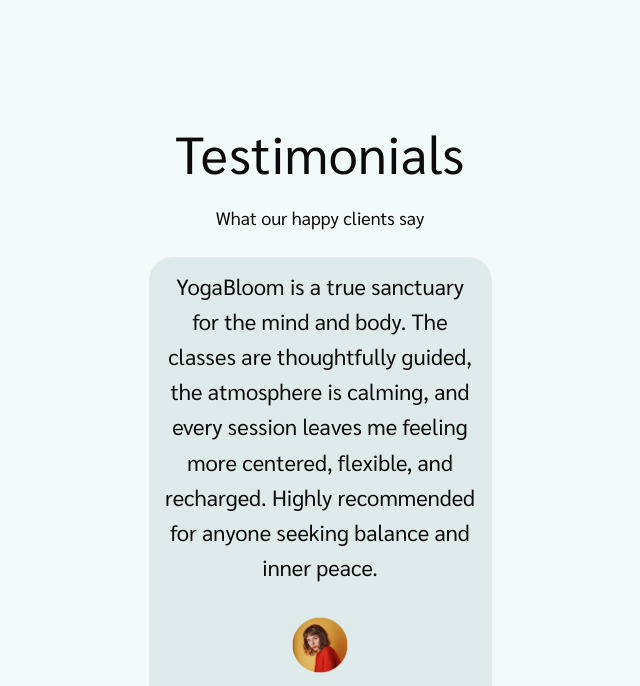
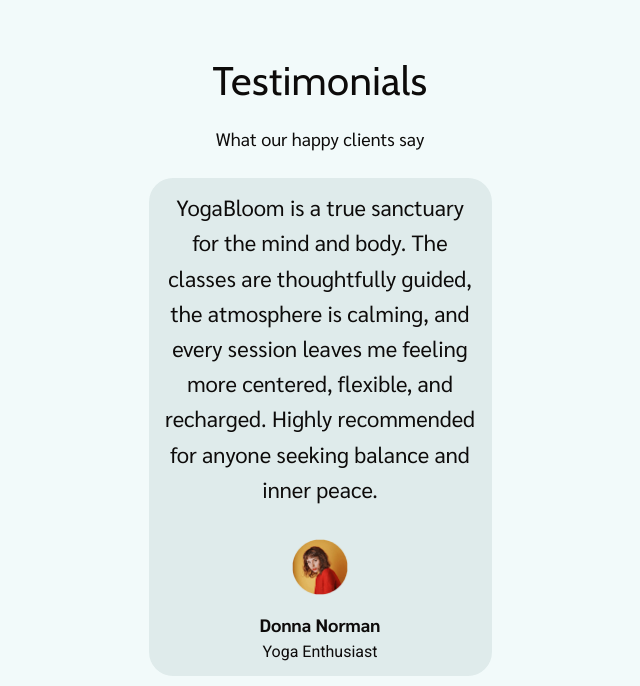
Before and after one commit to Dmytro-Liashenko/project-group-05, a website built with Vite: page src/index.html in a window 1280 px wide. Shown: the part 3550-4236 px from the top of the page, without its empty margins (320-960 px from the left). Built offline with nearby package versions, Linux system fonts and the light colour scheme.

Commit message:
fix bags

```diff
--- a/src/css/testimonials.css
+++ b/src/css/testimonials.css
@@ -1,12 +1,10 @@
 .testimonials {
-  padding: 64px 32px;
   background: #f2fafa;
-  overflow-x: hidden
 }
 
 .testimonials-heading {
+  font-family: "Cabin", sans-serif;;
   font-weight: 400;
-  font-size: 52px;
   line-height: 1.2;
   letter-spacing: 0.01em;
   text-align: center;
@@ -15,6 +13,7 @@
 }
 
 .testimonials-paragraph {
+  font-family: "Sarabun", sans-serif;
   font-weight: 400;
   font-size: 18px;
   line-height: 1.6;
@@ -36,24 +35,23 @@
   align-items: center;
   justify-content: flex-start;
   flex-direction: column;
-  gap: 0;
   border-radius: 24px;
   padding: 12px;
   min-width: 343px;
   height: auto;
-  box-sizing: border-box;
 
   background: #dfebeb;
 }
 
 .testimonials-item-text {
+  font-family: "Sarabun", sans-serif;
   max-width: 319px;
-  word-wrap: break-word;
   font-weight: 400;
   font-size: 22px;
   line-height: 1.6;
   text-align: center;
   color: #0d0b0a;
+  margin-bottom: auto;
 }
 
 .testimonials-image {
@@ -64,6 +62,7 @@
 }
 
 .testimonials-item-name {
+  font-family: "Sarabun", sans-serif;
   font-weight: 700;
   font-size: 18px;
   line-height: 1.6;
@@ -72,6 +71,7 @@
 }
 
 .testimonials-item-status {
+  font-family: "Roboto", sans-serif;
   font-weight: 400;
   font-size: 16px;
   line-height: 1.5;
```
